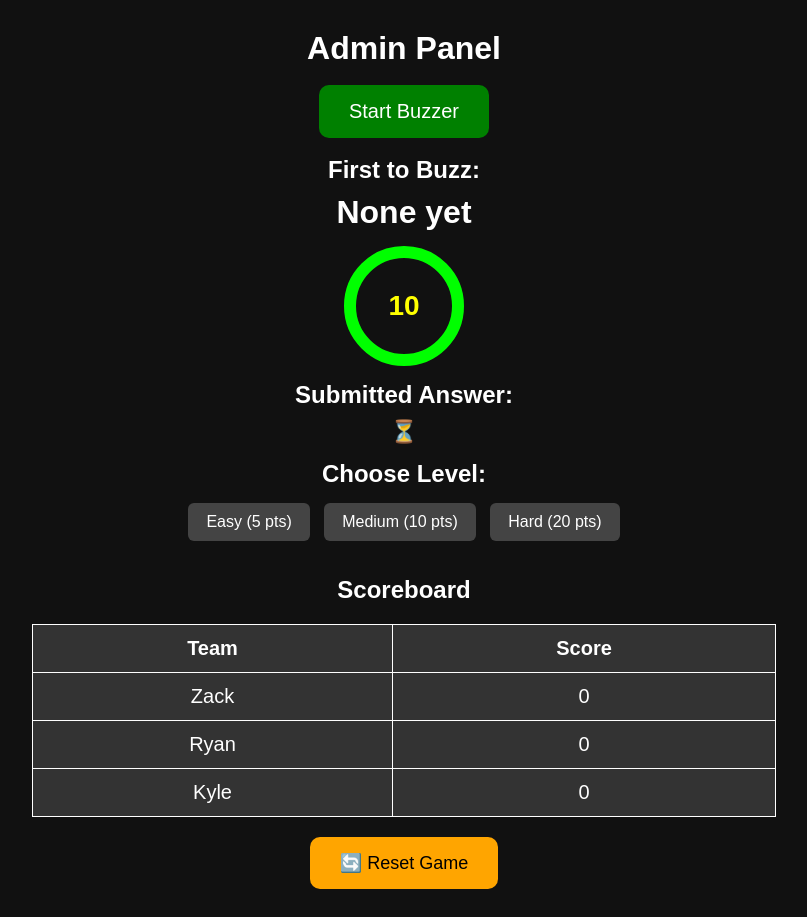
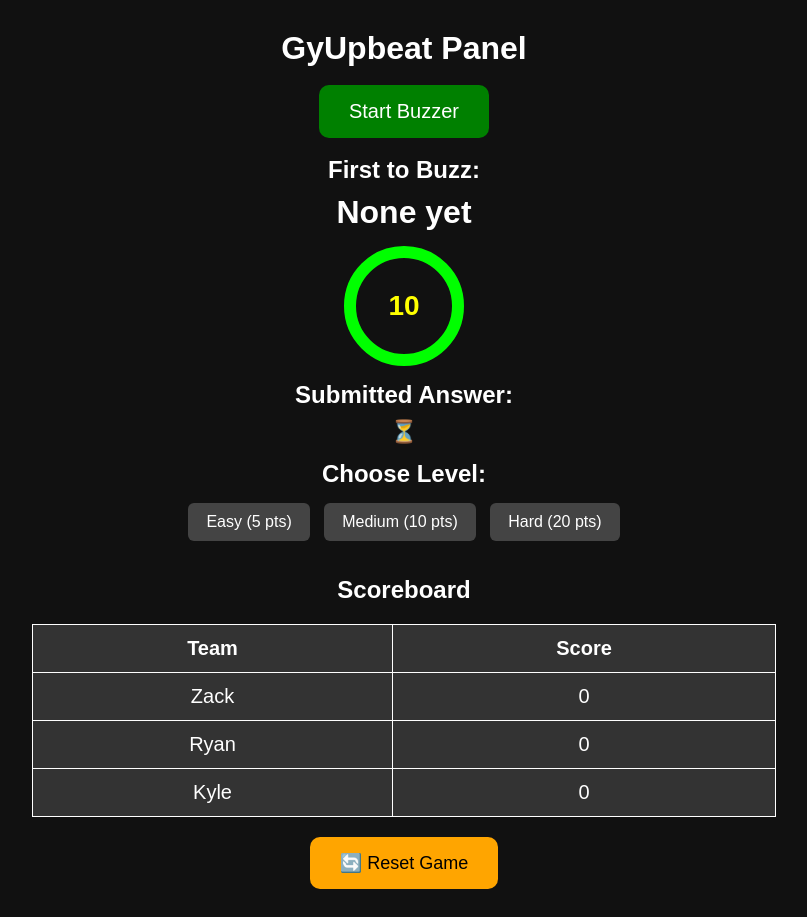
Before and after one commit to fredforwebsite-afk/GyUpbeatGames, a plain HTML site: page admin.html in a window 1280 px wide. Shown: the whole page, without its empty margins (236-1043 px from the left). Drawn offline with Linux system fonts and the light colour scheme; no server answers.

Commit message:
Update admin.html

```diff
--- a/admin.html
+++ b/admin.html
@@ -68,7 +68,7 @@
 <body>
 
     <div class="container">
-        <h1>Admin Panel</h1>
+        <h1>GyUpbeat Panel</h1>
 
         <!-- Round Controls -->
         <div>
```
